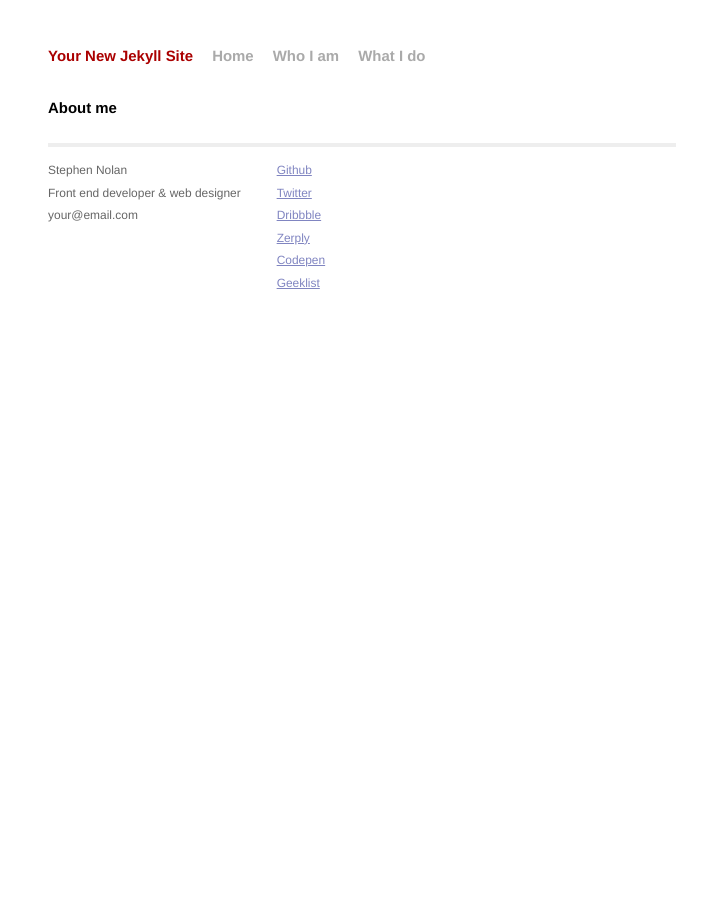
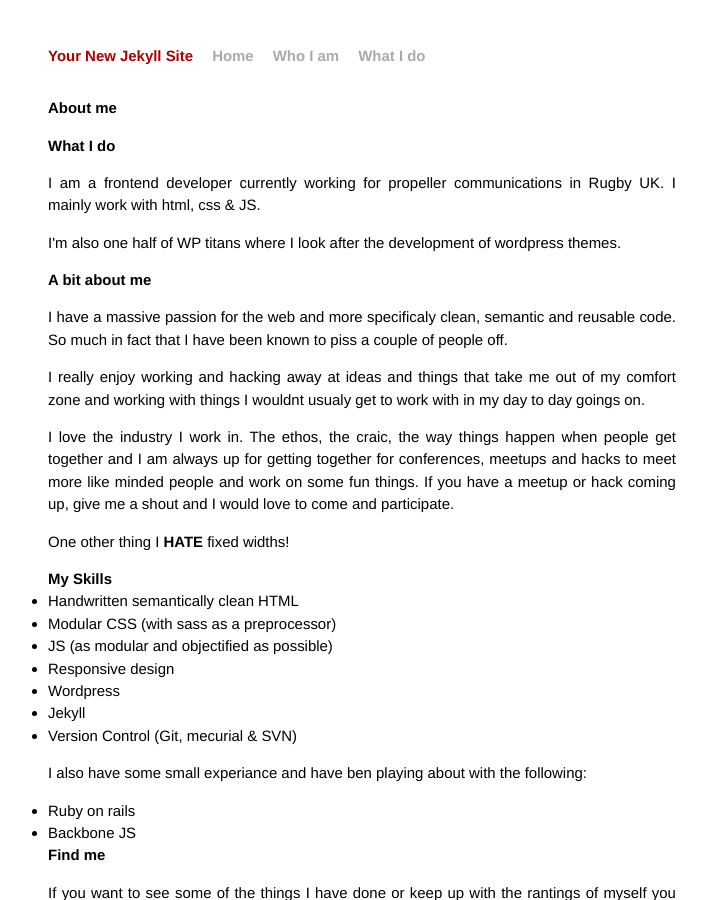
Before and after one commit to sn0lan/sn0lan.github.com, a Jekyll site: the page built from about.html, in a window 1280 px wide and 900 px high. Shown: the whole window, without its empty margins (278-985 px from the left). Built offline with Jekyll 4.4.1, drawn with Linux system fonts in a browser that asks for light colours; some of the changed text lies outside the part shown.

Commit message:
Content on the about page

```diff
--- a/about.html
+++ b/about.html
@@ -3,6 +3,120 @@
 title: About me
 ---
 
-<div id="about">
-  <h1>About me</h1>
-</div>
+<section id="about">
+	<header>
+		<h1>About me</h1>
+	</header>
+
+	<h2>What I do</h2>
+  <p>I am a frontend developer currently working for propeller communications in Rugby UK. I mainly work with html, css &amp; JS.</p>
+  <p>I'm also one half of WP titans where I look after the development of wordpress themes.</p>
+
+  <h2>A bit about me</h2>
+  <p>I have a massive passion for the web and more specificaly clean, semantic and reusable code. So much in fact that I have been known to piss a couple of people off.</p>
+  <p>I really enjoy working and hacking away at ideas and things that take me out of my comfort zone and working with things I wouldnt usualy get to work with in my day to day goings on.</p>
+  <p>I love the industry I work in. The ethos, the craic, the way things happen when people get together and I am always up for getting together for conferences, meetups and hacks to meet more like minded people and work on some fun things. If you have a meetup or hack coming up, give me a shout and I would love to come and participate.</p>
+  <p>One other thing I <strong>HATE</strong> fixed widths!</p>
+</section>
+
+<section>
+	<header>
+		<h2>My Skills</h2>
+	</header>
+
+	<ul>
+		<li>Handwritten semantically clean HTML</li>
+		<li>Modular CSS (with sass as a preprocessor)</li>
+		<li>JS (as modular and objectified as possible)</li>
+		<li>Responsive design</li>
+		<li>Wordpress</li>
+		<li>Jekyll</li>
+		<li>Version Control (Git, mecurial &amp; SVN)</li>
+	</ul>
+
+	<p>I also have some small experiance and have ben playing about with the following:</p>
+
+	<ul>
+		<li>Ruby on rails</li>
+		<li>Backbone JS</li>
+	</ul>
+</section>
+
+<section>
+	<header>
+		<h2>Find me</h2>
+	</header>
+
+	<p>If you want to see some of the things I have done or keep up with the rantings of myself you can find me on the following.</p>
+
+	<ul>
+		<li><a href="http://github.com/sn0lan/" target='_blank'>Github</a></li>
+		<li><a href="http://twitter.com/sn0lan/" target='_blank'>Twitter</a></li>
+		<li><a href="http://dribbble.com/sn0lan/" target='_blank'>Dribbble</a></li>
+		<li><a href="http://zerply.com/sn0lan/" target='_blank'>Zerply</a></li>
+		<li><a href="http://codepen.io/sn0lan" target='_blank'>Codepen</a></li>
+		<li><a href="https://geekli.st/sn0lan">Geeklist</a></li>
+	</ul>
+</section>
+
+<section>
+	<header>
+		<h2>My Experience</h2>
+	</header>
+
+	<p>Here is a rundowns of my previous experiance since I have started working in the web industry.</p>
+
+	<section class="role">
+		<h3>Propeller Communications</h3>
+		<dl class='role-details'>
+			<dt>Role:</dt>
+				<dd>Frontend developer</dd>
+			<dt>From:</dt>
+				<dd>August 2010</dd>
+			<dt>Until:</dt>
+				<dd>Present</dd>
+		</dl>
+	</section>
+
+	<section class="role">
+		<h3>WP titans</h3>
+		<dl class='role-details'>
+			<dt>Role:</dt>
+				<dd>Wordpress Developer</dd>
+			<dt>From:</dt>
+				<dd>May 2013</dd>
+			<dt>Until:</dt>
+				<dd>Present</dd>
+		</dl>
+		<p>Partner &amp; developer for a very successful theme company creating themes for envanto's themeforest marketplace.</p>
+		<a href="" target="_blank">View Website</a>
+	</section>
+
+	<section class="role">
+		<h3>SPN web design</h3>
+		<dl class='role-details'>
+			<dt>Role:</dt>
+				<dd>Web designer & Developer</dd>
+			<dt>From:</dt>
+				<dd>December 2007</dd>
+			<dt>Until:</dt>
+				<dd>Present</dd>
+		</dl>
+		<p>Working with small to medium size businesses and other people in the web industry to make awesome stuff for awesome people.</p>
+		<a href="" target="_blank">View Website</a>
+	</section>
+
+	<section class="role">
+		<h3>Northern Web Technologies</h3>
+		<dl class='role-details'>
+			<dt>Role:</dt>
+				<dd>Lead Developer</dd>
+			<dt>From:</dt>
+				<dd>December 2008</dd>
+			<dt>Until:</dt>
+				<dd>July 2010</dd>
+		</dl>
+		<p>Mainly working on sites for he hotel industry in Ireland and working along side a partner company that ran its own hotel booking and management system to help with its online presence.</p>
+		<a href="" target="_blank">View Website</a>
+	</section>
+</section>
```
